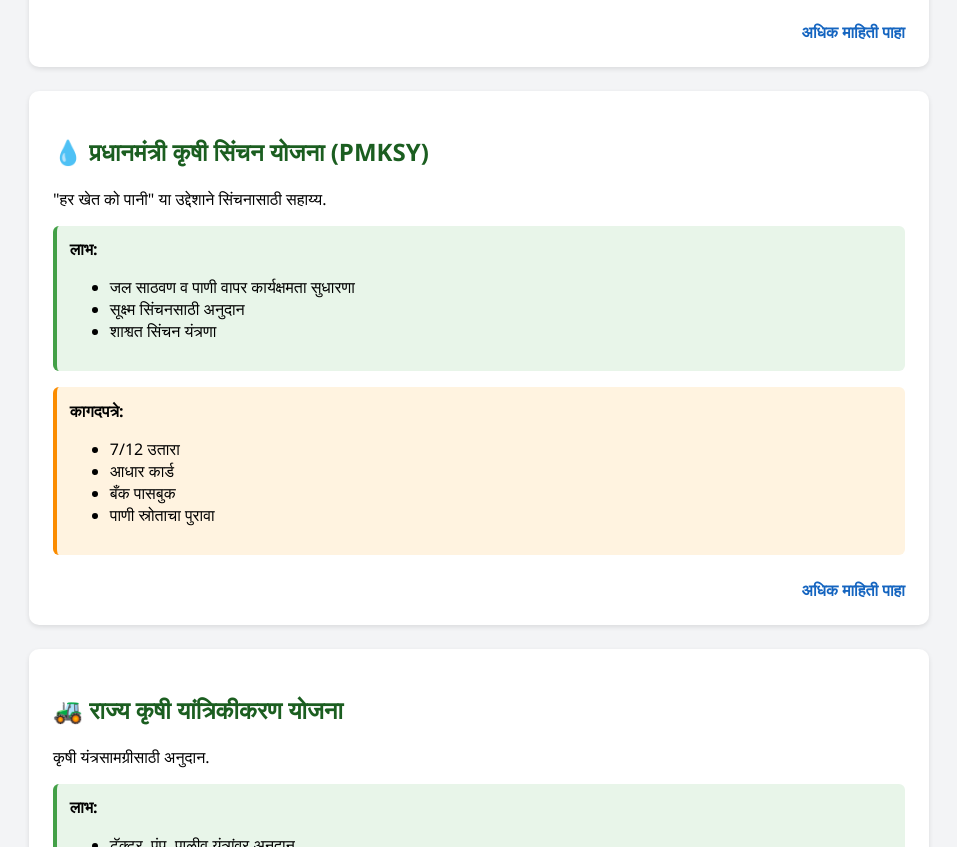
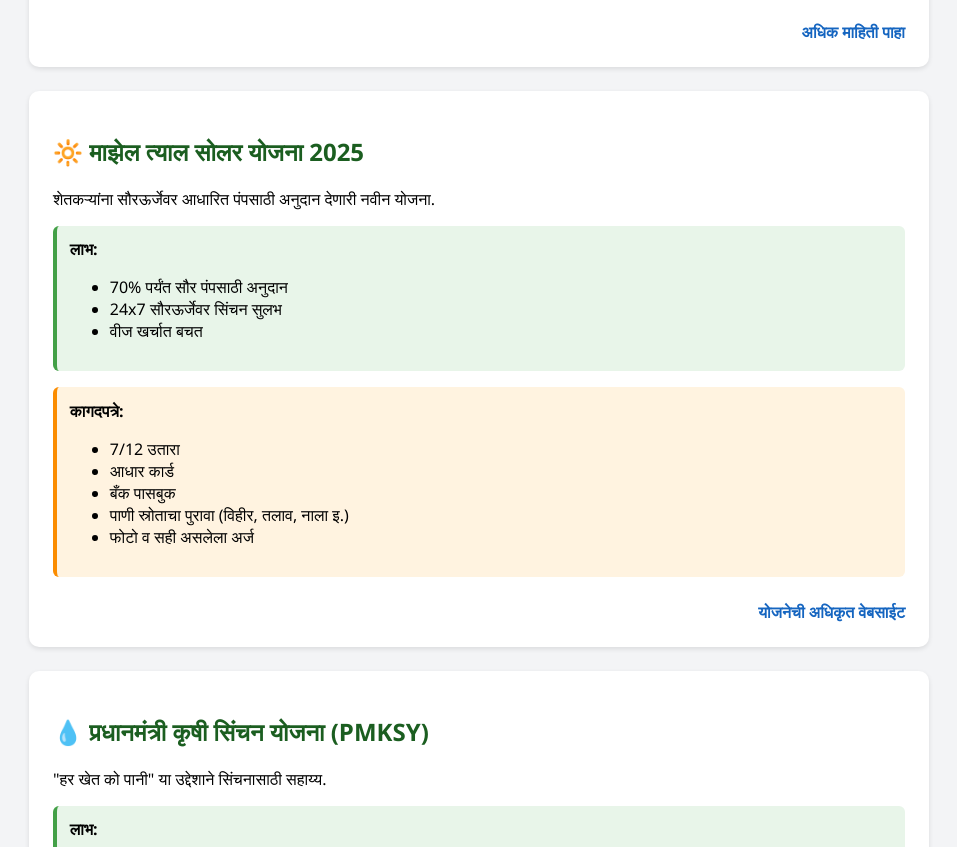
Before and after one commit to Aniketjamunde9146/aplisheti002.com, a plain HTML site: page yojana.html in a window 1280 px wide. Shown: the part 617-1464 px from the top of the page, without its empty margins (161-1118 px from the left). Drawn offline with Linux system fonts and the light colour scheme.

Commit message:
yojana.html

```diff
--- a/yojana.html
+++ b/yojana.html
@@ -95,6 +95,33 @@
           >
         </div>
       </div>
+
+      <div class="scheme">
+  <h2>🔆 माझेल त्याल सोलर योजना 2025</h2>
+  <p>शेतकऱ्यांना सौरऊर्जेवर आधारित पंपसाठी अनुदान देणारी नवीन योजना.</p>
+  <div class="capability">
+    <strong>लाभ:</strong>
+    <ul>
+      <li>70% पर्यंत सौर पंपसाठी अनुदान</li>
+      <li>24x7 सौरऊर्जेवर सिंचन सुलभ</li>
+      <li>वीज खर्चात बचत</li>
+    </ul>
+  </div>
+  <div class="documents">
+    <strong>कागदपत्रे:</strong>
+    <ul>
+      <li>7/12 उतारा</li>
+      <li>आधार कार्ड</li>
+      <li>बँक पासबुक</li>
+      <li>पाणी स्रोताचा पुरावा (विहीर, तलाव, नाला इ.)</li>
+      <li>फोटो व सही असलेला अर्ज</li>
+    </ul>
+  </div>
+  <div class="footer-link">
+    <a href="https://offgridmtsup.mahadiscom.in/AGSolarPumpMTS/PMKusumCons" target="_blank">योजनेची अधिकृत वेबसाईट</a>
+  </div>
+</div>
+
 
       <div class="scheme">
         <h2>💧 प्रधानमंत्री कृषी सिंचन योजना (PMKSY)</h2>
```
